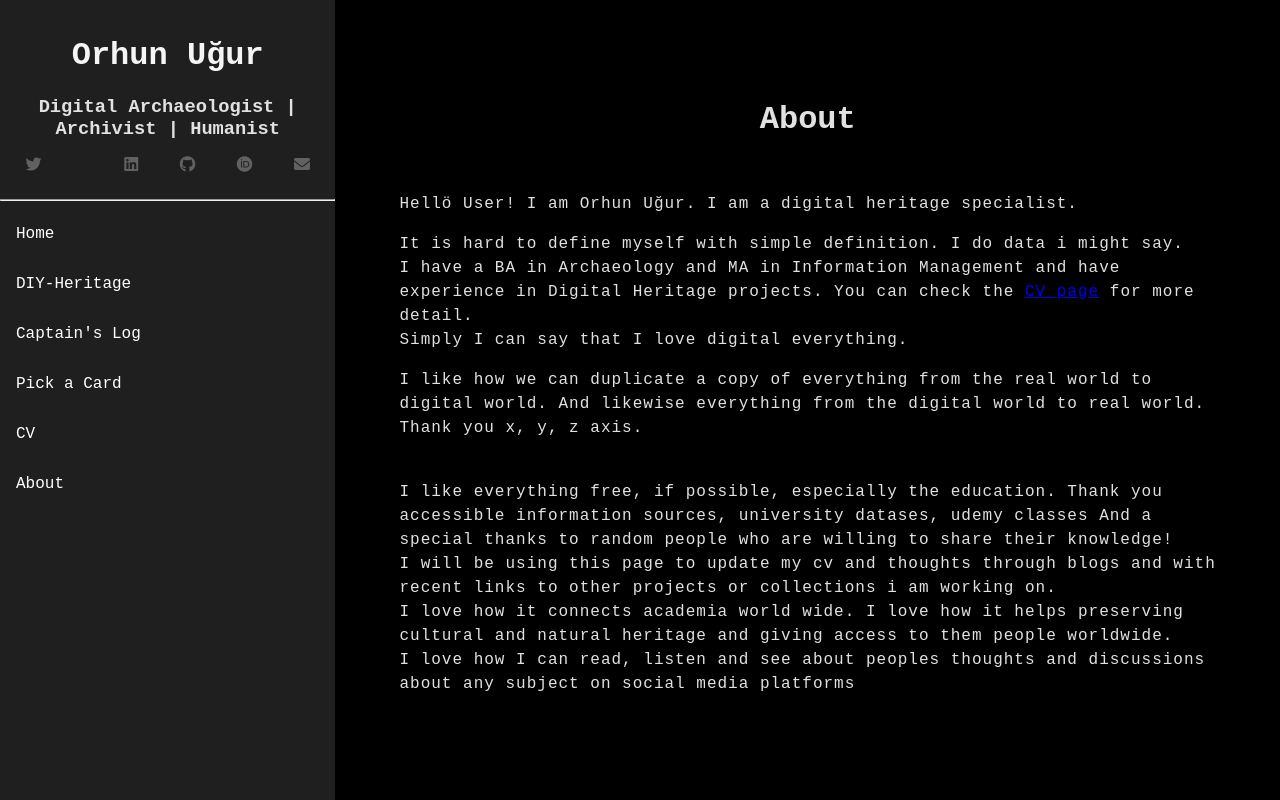
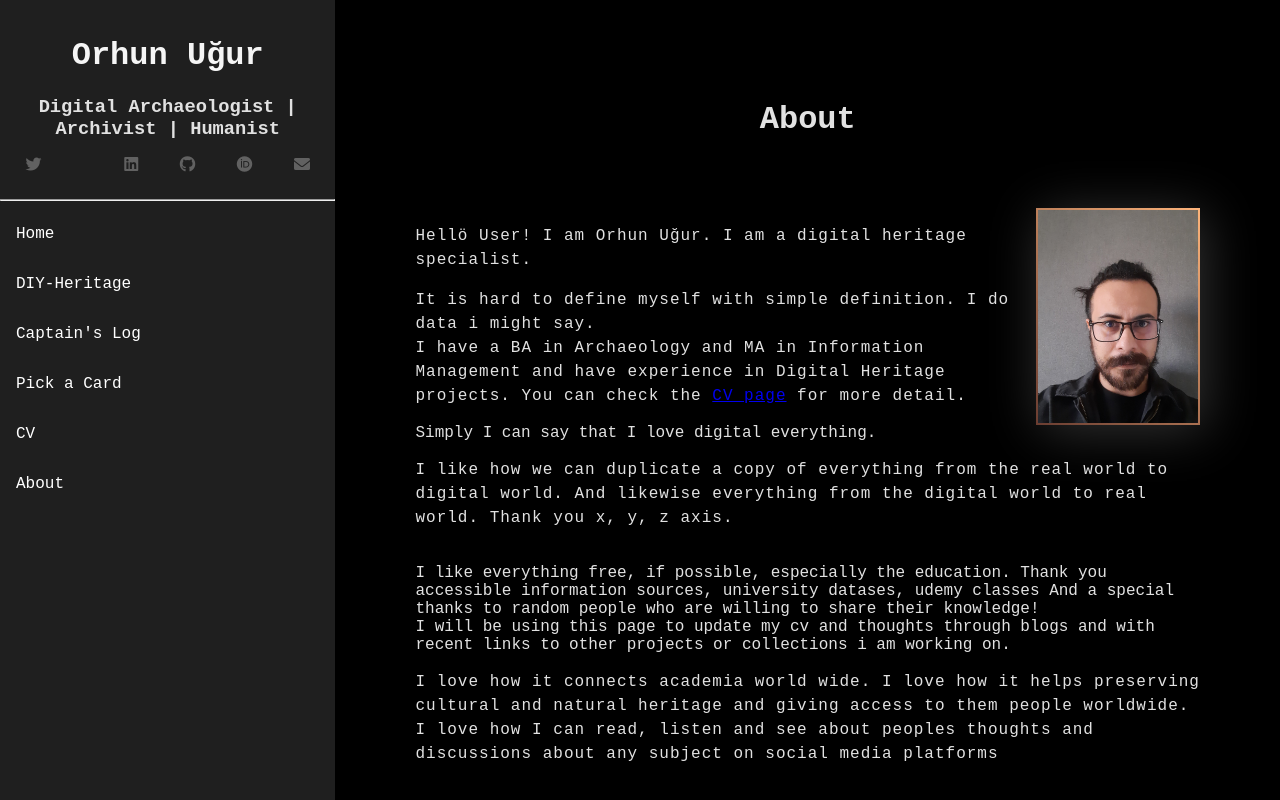
Before and after one commit to Zabandosk/orhunugur, a React (Create React App) app: page /about in a window 1280 px wide. Built offline with nearby package versions, Linux system fonts and the light colour scheme.

Commit message:
more styling and image

```diff
--- a/src/data/Logs.js
+++ b/src/data/Logs.js
@@ -34,6 +34,12 @@ const clogPosts = [
       title: 'Temporariness',
       date: '2024-11-10',
       content: 'We can leave our stones aside. Leave the gravity for some time. Pick them up again if we want.'
+    },
+    {
+      id: 7,
+      title: 'Just a thought',
+      date: '2024-11-22',
+      content: 'Why not text/rpg/html...???'
     }
 
   ];
--- a/src/index.css
+++ b/src/index.css
@@ -20,7 +20,7 @@ li a {
   padding: 1rem;
   margin: 0;
   font-style: normal;
-  color: white;
+  color: #e1e1e1;
   text-decoration: none;
   width: 100%;
 }
@@ -148,7 +148,7 @@ padding-right: 1rem;
 }
 
 .navsocial li i:hover {
-  color: white;
+  color: #e1e1e1;
 }
 
 i {
@@ -205,7 +205,7 @@ i {
 
   .views img:hover {
     transform: scale(1.03);
-    box-shadow: 0 0 3px 3px rgba(121, 185, 87, 0.5);
+    box-shadow: 0 0 5px 2px   #e1e1e1;
   }
 
   .modal {
@@ -221,7 +221,7 @@ i {
   }
   .modal-content {
     position: relative;
-    background: white;
+    color: #e1e1e1;
     padding: 20px;
     border-radius: 8px;
     max-width: 80%;
@@ -272,19 +272,42 @@ i {
 }
 
 .button {
-  background-color: #1a1a1a;
-  color: white;
+  background-color: #1f1f1f;
+  color: #e1e1e1;
   padding: 10px 20px;
   border-radius: 5px;
   cursor: pointer;
   border: none;
   font-size: 16px;
   width: 10rem;
+  position: relative;
+  overflow: hidden;
+  transition: transform 0.3s, box-shadow 0.3s;
+}
+
+.button:hover {
+  transform: scale(1.03);
+}
+
+.button::before {
+  content: "";
+  position: absolute;
+  top: 0;
+  left: -200%;
+  width: 100%;
+  height: 100%;
+  background: linear-gradient(90deg, transparent, #e1e1e1, transparent);
+  transform: skewX(-30deg);
+  transition: left 0.5s ease-in-out;
+}
+
+.button:hover::before {
+  left: 100%;
 }
 
 .attribute {
   position: static;
- margin-top: auto;
+  margin-top: auto;
 }
 
 
@@ -300,7 +323,7 @@ i {
 }
 
 .clog-post {
-  border-bottom: 1px solid #ccc;
+  border-bottom: 1px solid #e1e1e1;
   margin-bottom: 20px;
   padding-bottom: 20px;
 }
@@ -322,8 +345,30 @@ i {
   row-gap: 0rem;
 }
 
-
 .skills div{
   width: 30rem;
 }
-/*********************TEST********************/
+
+/*********************ABOUT********************/
+#about {
+  display: block;
+  padding: 1rem;
+}
+
+#about img {
+  float: right;
+  width: 10rem;
+  margin: 0 0 1rem 1rem;
+  object-fit: cover;
+  box-shadow: 5px 5px 50px rgba(255, 255, 255, 0.2);
+  background: linear-gradient(45deg, #6a3d31, #feb47b);
+  padding: 2px;
+}
+
+@media (max-width: 768px) {
+  #about img {
+    display: block;
+    margin: 0 auto 1rem auto;
+  }
+
+}
--- a/src/pages/About.js
+++ b/src/pages/About.js
@@ -8,6 +8,17 @@ const About = () => {
     <Fragment>
         <div class="content">
 <h1>About</h1>
+
+<div id="about">
+
+
+<img
+              src="../media/moi.jpg"
+              alt="moi"
+            />
+<div className='text'>
+
+
 <p>Hellö User! I am Orhun Uğur. I am a digital heritage specialist.
 </p>
 <p>It is hard to define myself with simple definition. I do data i might say.
@@ -15,6 +26,8 @@ const About = () => {
 I have a BA in Archaeology and MA in Information Management and have experience in
 Digital Heritage projects. You can check the <a href="/cv">CV page</a> for more detail.
 <br></br>
+</p>
+
 Simply I can say that I love digital everything.
     <br></br>
         <p>I like how we can duplicate a copy of everything from the real world to digital world.
@@ -27,6 +40,7 @@ Simply I can say that I love digital everything.
         <br></br>
         I will be using this page to update my cv and thoughts through blogs and with recent links to other projects or collections i am working on.
         <br></br>
+   <p>
     I love how it connects academia world wide.
     I love how it helps preserving cultural and natural heritage and giving access to them people worldwide.
     <br></br>
@@ -34,6 +48,8 @@ Simply I can say that I love digital everything.
     <br></br>
 
 </p>
+</div>
+</div>
         </div>
     </Fragment>
    );
--- a/src/pages/CV.js
+++ b/src/pages/CV.js
@@ -10,6 +10,7 @@ const CV = () => {
 
       <h1>CV</h1>
 
+      <div id='cv'>
       <section>
       <h2>Education</h2>
           <p>Archaeology (BA). Uludağ University. Graduation Year: 2019. GPA: 3.44</p>
@@ -91,7 +92,7 @@ const CV = () => {
       </section>
 
     </div>
-
+    </div>
     </Fragment>
    );
 };
```
Also changed, not shown: public/media/moi.jpg (added).
